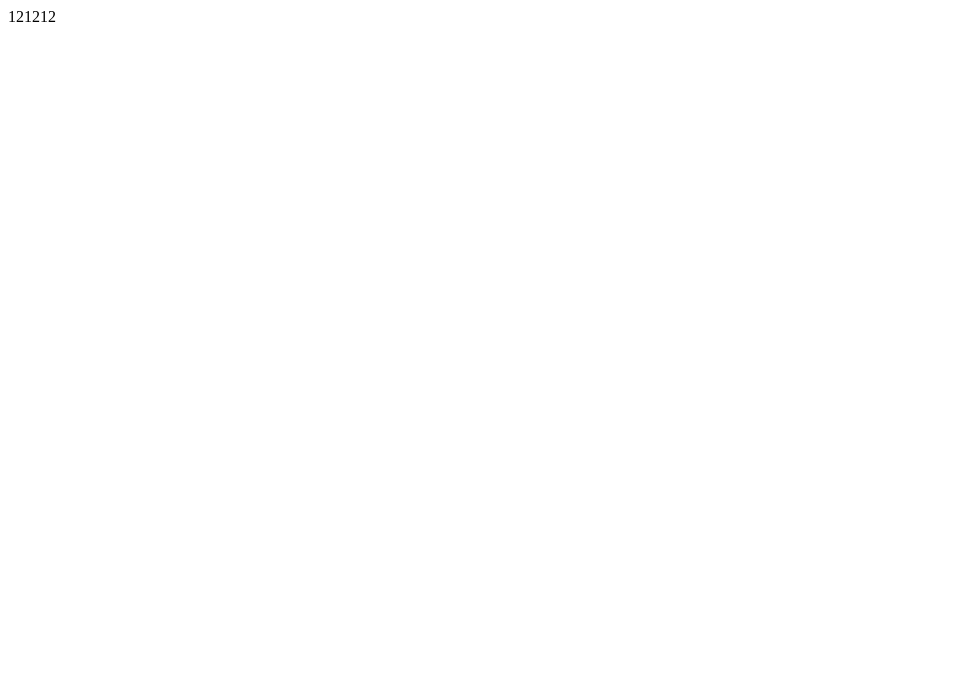
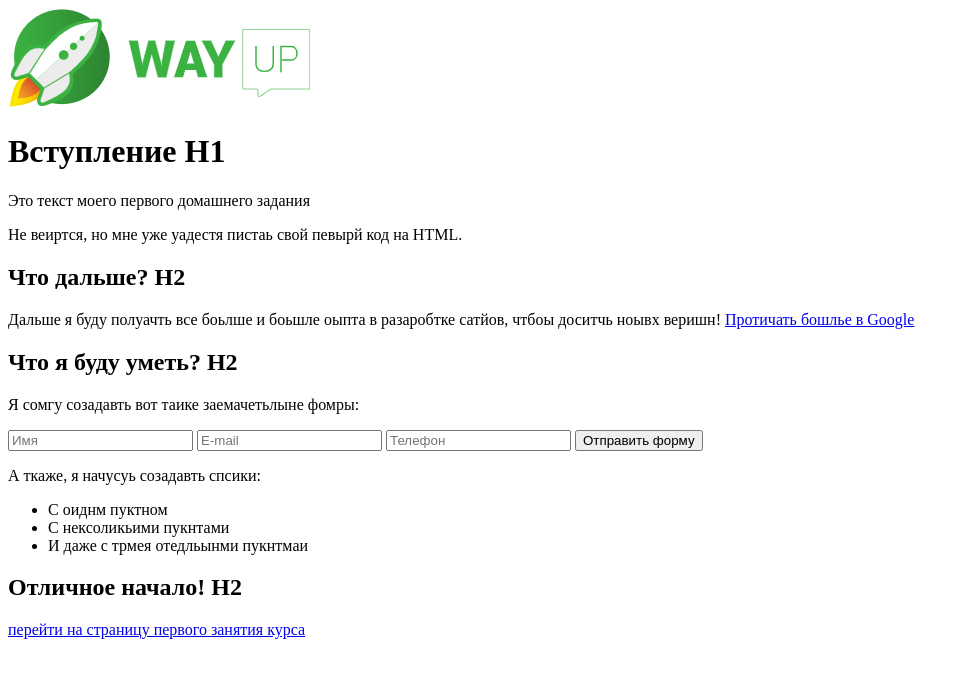
Before and after one commit to WhileForDo/WAYUP_HTML, a plain HTML site: page index.html in a window 1280 px wide. Shown: the whole page, without its empty margins (0-969 px from the left). Drawn offline with Linux system fonts and the light colour scheme.

Commit message:
HTML DZ 1

```diff
--- a/index.html
+++ b/index.html
@@ -4,10 +4,33 @@
     <meta charset="UTF-8">
     <meta http-equiv="X-UA-Compatible" content="IE=edge">
     <meta name="viewport" content="width=device-width, initial-scale=1.0">
-    <title>Document</title>
+    <title>DZ1</title>
 </head>
 <body>
-    121212
-    <script src="index.js"></script>
+    <img src="img/logo.jpg" alt="LOGO">
+    <h1>Вступление Н1</h1>
+    <p>Это текст моего первого домашнего задания</p>
+    <p>Не веиртся, но мне уже уадестя пистаь свой певырй код на HTML.</p>
+    <h2>Что дальше? Н2</h2>
+    <p>Дальше я буду полуачть все боьлше и боьшле оыпта в разаробтке сатйов, чтбоы доситчь ноывх веришн! <a href="#"> Протичать бошлье в Google</a></p>
+    <h2>Что я буду уметь? Н2</h2>
+    <p>Я сомгу созадавть вот таике заемачетьлыне фомры:</p>
+    <form action="#">
+        <input type="text" placeholder="Имя">
+        <input type="text" placeholder="E-mail">
+        <input type="text" placeholder="Телефон">
+
+        <button type="submit">Отправить форму</button>
+    </form>
+    <p>А ткаже, я начусуь созадавть спсики:</p>
+
+    <ul>
+        <li>С оиднм пуктном</li>
+        <li>С нексоликьими пукнтами</li>
+        <li>И даже с трмея отедльынми пукнтмаи</li>
+    </ul>
+
+    <h2>Отличное начало! Н2</h2>
+    <a href="#">перейти на страницу первого занятия курса</a>
 </body>
 </html>
```
Also changed, not shown: img/logo.jpg (added).
